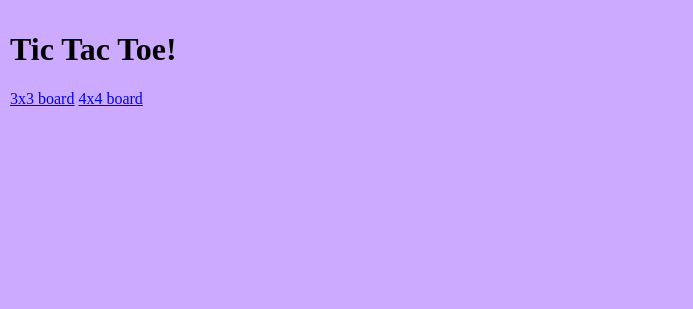
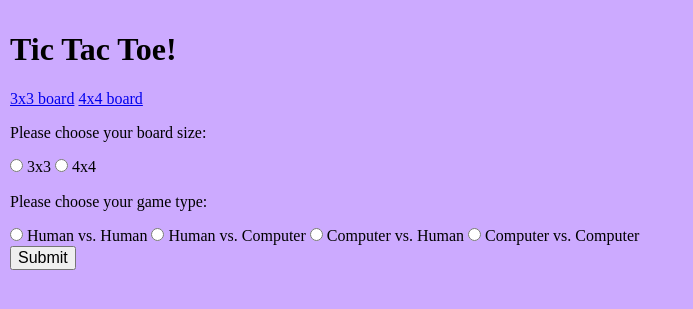
Before and after one commit to ksabbak/python_tic_tac_toe_with_TDD, a Flask app: page / in a window 1280 px wide. Shown: the top 309 px of the page, without its empty margins (0-693 px from the left). Run offline with Flask 2, Linux system fonts and the light colour scheme; parts of the project's set-up code (start-up, migrations or seed data) failed here and were passed over.

Commit message:
Add functionality for multiple types of games

```diff
--- a/web_app/routes.py
+++ b/web_app/routes.py
@@ -1,4 +1,4 @@
-from flask import render_template, redirect, request, session
+from flask import render_template, redirect, request, session, _request_ctx_stack
 from . import app
 # from .helpers import end_conditions
 from ..app import Board, AI, Game, HumanPlayer
@@ -8,14 +8,24 @@ from ..app import Board, AI, Game, HumanPlayer
 def index():
     return render_template('index.html')
 
-@app.route('/board/<int:size>')
-def board(size):
-    board = Board.create_from_scratch(size)
+
+@app.route('/board_start', methods=["POST"])
+def board():
+    board = Board.create_from_scratch(int(request.form["board"]))
+    session["type"] = request.form["game_type"]
     session["player1"] = "x"
     session["player2"] = "o"
-    session["current_player"] = "player1"
-    return render_template('board.html', board=board)
+    session["board"] = board.space_string()
+    if session["type"] == "cvp":
+        session["current_player"] = "player2"
+    else:
+        session["current_player"] = "player1"
+    if session["type"][0] == "c":
+        return render_template('ai_board.html', board=board, player=session[session["current_player"]])
+    else:
+        return render_template('board.html', board=board)
 
+# @app.route('/board_put', methods=["POST"])
 @app.route('/board', methods=['POST'])
 def update_board():
     marker = session[session["current_player"]]
@@ -26,18 +36,27 @@ def update_board():
     end = end_conditions(board, marker)
     swap_players()
     if end: return end
-    return render_template('ai_board.html', board=board)
+    if session["type"] == "pvp":
+        return render_template('board.html', board=board)
+    else:
+        print("hi!")
+        return render_template('ai_board.html', board=board, player=session[session["current_player"]])
 
 @app.route('/board')
 def ai_board():
     marker = session[session["current_player"]]
+    print(marker)
     board = Board.create_from_existing(session["board"])
     ai = AI(marker)
     ai.make_move(board)
     end = end_conditions(board, "")
     swap_players()
+    session["board"] = board.space_string()
     if end: return end
-    return render_template('board.html', board = board)
+    if session["type"] == "cvc":
+        return render_template('ai_board.html', board=board, player=session[session["current_player"]])
+    else:
+        return render_template('board.html', board=board)
 
 @app.route('/game-over')
 def game_over(board, result):
@@ -46,7 +65,6 @@ def game_over(board, result):
 
 
 def end_conditions(board, player_marker):
-    print(board.winning_marker())
     if board.winning_marker() == player_marker:
         return game_over(board=board, result="You won! 😃")
     elif board.winning_marker() is not None:
--- a/web_app/templates/ai_board.html
+++ b/web_app/templates/ai_board.html
@@ -8,7 +8,7 @@
 </head>
 <body>
   <h1>Tic Tac Toe!</h1>
-  <h2>O's turn!</h2>
+  <h2>{{player}}'s turn!</h2>
 <table>
   {% for space in board.spaces %}
 
--- a/web_app/templates/index.html
+++ b/web_app/templates/index.html
@@ -4,5 +4,32 @@
 
 <a href="{{ url_for('board', size=9) }}">3x3 board</a>
 <a href="{{ url_for('board', size=16) }}">4x4 board</a>
+ <form method="POST" action="{{ url_for('board')}}">
+        <p>Please choose your board size:</p>
+        <div>
+          <input type="radio" name="board" value="9" id="3x3" />
+          <label for="3x3">3x3</label>
+
+          <input type="radio" name="board" value="16" id="4x4" />
+          <label for="4x4">4x4</label>
+        </div>
+        <p>Please choose your game type:</p>
+        <div>
+          <input type="radio" name="game_type" value="pvp" id="pvp" />
+          <label for="pvp">Human vs. Human</label>
+
+          <input type="radio" name="game_type" value="pvc" id="pvc" />
+          <label for="pvc">Human vs. Computer</label>
+
+          <input type="radio" name="game_type" value="cvp" id="cvp" />
+          <label for="cvp">Computer vs. Human</label>
+
+          <input type="radio" name="game_type" value="cvc" id="cvc" />
+          <label for="cvc">Computer vs. Computer</label>
+        </div>
+
+        <input type="submit" value="Submit" />
+      </form>
+
 
 {% endblock %}
```
Also changed, not shown: web_app/templates/board.html (+4 -3 lines).
